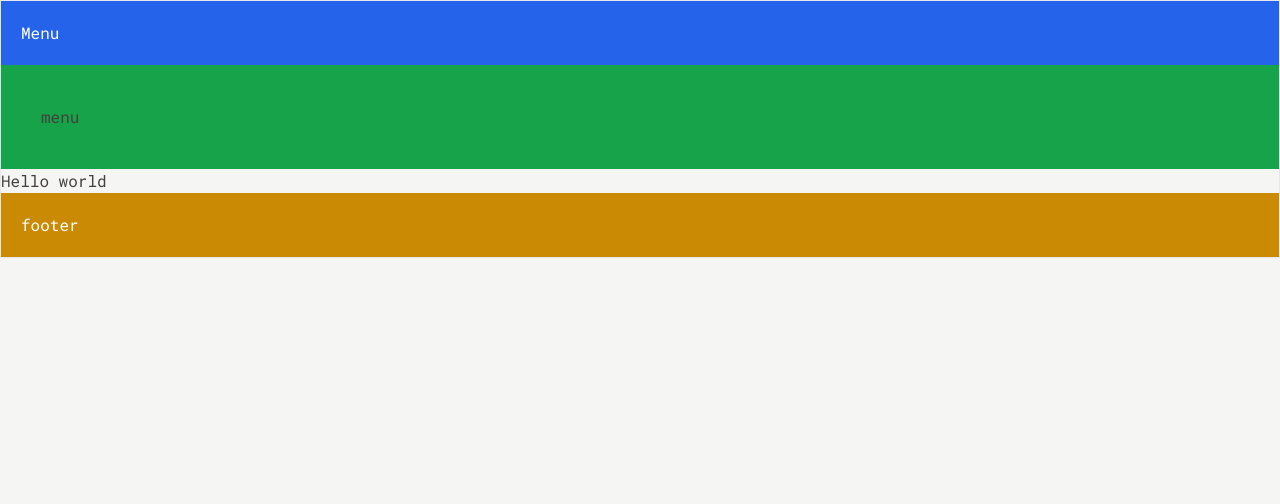
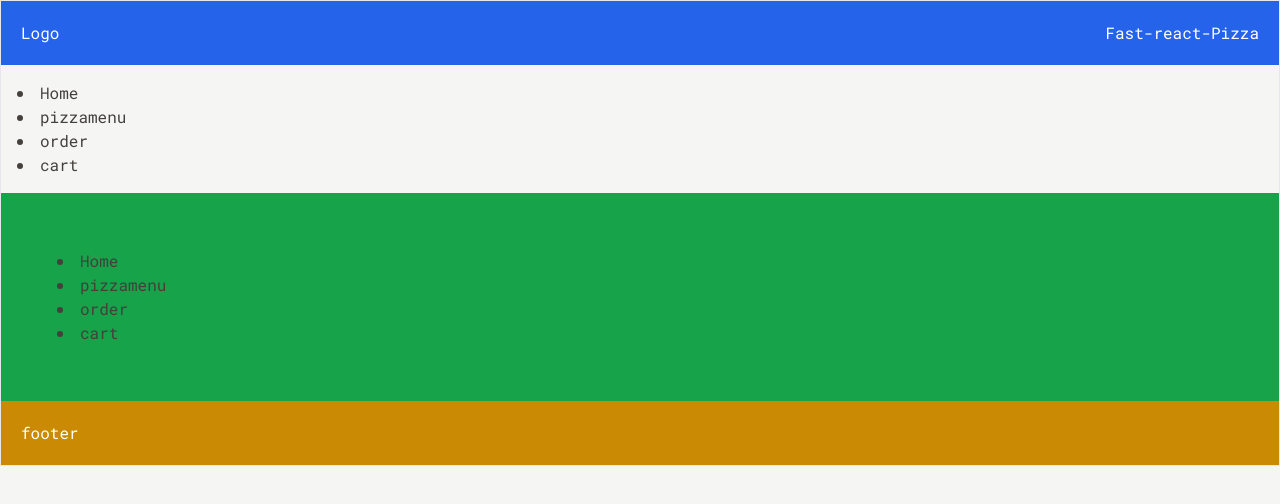
Before and after one commit to shohan11d/Nextjsapp, a React (Vite) app: page /menu in a window 1280 px wide. Shown: the top 504 px of the page. Built offline with nearby package versions, Linux system fonts and the light colour scheme.

Commit message:
ui structure done

```diff
--- a/src/App.jsx
+++ b/src/App.jsx
@@ -4,6 +4,7 @@ import ErrorPage from './components/ErrorPage';
 import Home from './components/Home';
 import Menu from './components/Menu';
 import Order from './components/Order';
+import PizzaMenu from './components/PizzaMenu';
 
 const router = createBrowserRouter([
   {
@@ -15,6 +16,10 @@ const router = createBrowserRouter([
       {
         path: '/home',
         element: <Home />,
+      },
+      {
+        path: '/pizzamenu',
+        element: <PizzaMenu />,
       },
       {
         path: '/menu',
--- a/src/components/AppLayout.jsx
+++ b/src/components/AppLayout.jsx
@@ -1,13 +1,19 @@
 import { Outlet } from 'react-router-dom';
 import { Link } from 'react-router-dom';
+import Menu from './Menu';
 function AppLayout() {
   return (
     <div className="border">
-      <header className="bg-blue-600 p-5 text-white">Menu</header>
+      <header className="bg-blue-600 p-5 text-white">
+        <div className="flex justify-between">
+          <p>Logo</p>
+          <p>Fast-react-Pizza</p>
+        </div>
+      </header>
+      <Menu />
       <main className="bg-green-600 p-10">
         <Outlet />
       </main>
-      <Link to="/menu">Hello world</Link>
 
       <footer className="bg-yellow-600 p-5 text-white">footer</footer>
     </div>
--- a/src/components/Menu.jsx
+++ b/src/components/Menu.jsx
@@ -1,5 +1,22 @@
+import { Link } from 'react-router-dom';
+
 function Menu() {
-  return <div>menu</div>;
+  return (
+    <div className="p-4">
+      <li>
+        <Link to="/">Home</Link>
+      </li>
+      <li>
+        <Link to="/pizzamenu">pizzamenu</Link>
+      </li>
+      <li>
+        <Link to="/order">order</Link>
+      </li>
+      <li>
+        <Link to="/cart">cart</Link>
+      </li>
+    </div>
+  );
 }
 
 export default Menu;
--- /dev/null
+++ b/src/components/PizzaMenu.jsx
@@ -0,0 +1,9 @@
+function PizzaMenu() {
+   return (
+      <div>
+         PizzaMenu
+      </div>
+   )
+}
+
+export default PizzaMenu
```
